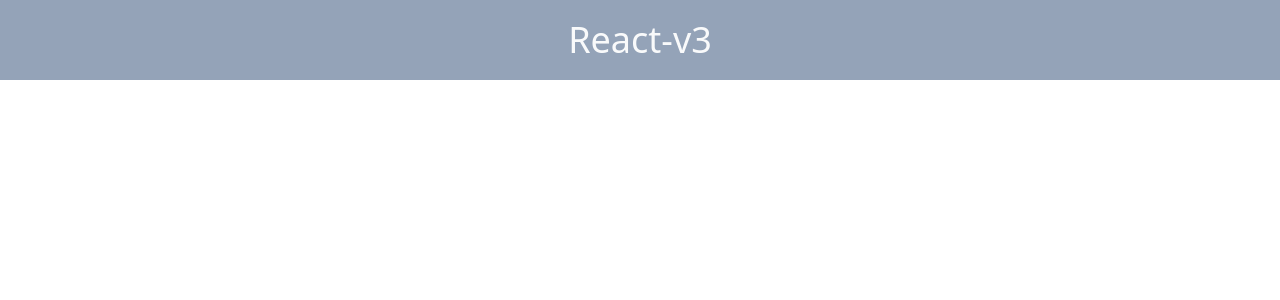
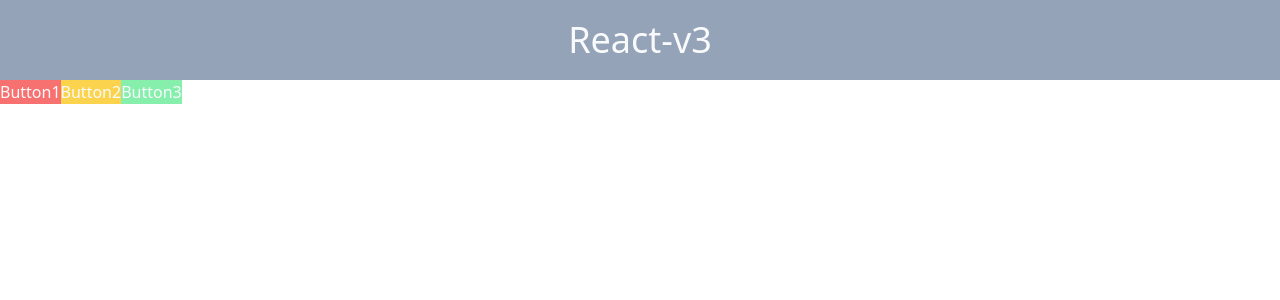
Before and after one commit to pj100-team/react-v3, a React (Create React App) app: page / in a window 1280 px wide. Shown: the top 300 px of the page. Built offline with nearby package versions, Linux system fonts and the light colour scheme.

Commit message:
ButtonコンポーネントとPractice1を作成

```diff
--- a/src/App.tsx
+++ b/src/App.tsx
@@ -1,10 +1,14 @@
 import "./App.css";
+import Practice1 from "./templates/practice1";
 
 function App() {
 	return (
-		<header className="bg-[#94A3B8] text-center p-[20px] text-4xl text-[#F9FAFB]">
+		<>
+			<header className="bg-[#94A3B8] text-center p-[20px] text-4xl text-[#F9FAFB]">
 			React-v3
-		</header>
+			</header>
+			<Practice1></Practice1>
+		</>
 	);
 }
 
--- /dev/null
+++ b/src/components/button.tsx
@@ -0,0 +1,21 @@
+type ButtonStyle = {
+    borderColor: string;
+    backgroundColor: string;
+    color: string;
+}
+
+type ButtonProps = {
+    name: string;
+    style: ButtonStyle;
+    onClick: () => void;
+}
+
+function Button({name, style, onClick}: ButtonProps) {
+    return(
+        <button style = {style} onClick = {onClick}>
+            {name}
+        </button>
+    );
+}
+
+export default Button;
--- /dev/null
+++ b/src/templates/practice1.tsx
@@ -0,0 +1,37 @@
+import Button from "../components/button";
+
+function Practice1() {
+    return(
+        <>
+            <Button
+                name = "Button1"
+                style = {{
+                    borderColor: "#f87171",
+                    backgroundColor: "#f87171",
+                    color: "#f9fafb"
+                }}
+                onClick = {() => console.log("Button1")}
+            />
+            <Button
+                name = "Button2"
+                style = {{
+                    borderColor: "#fcd34d",
+                    backgroundColor: "#fcd34d",
+                    color: "#f9fafb"
+                }}
+                onClick = {() => console.log("Button2")}
+            />
+            <Button
+                name = "Button3"
+                style = {{
+                    borderColor: "#86efac",
+                    backgroundColor: "#86efac",
+                    color: "#f9fafb"
+                }}
+                onClick = {() => console.log("Button3")}
+            />
+        </>
+    );
+}
+
+export default Practice1;
```
